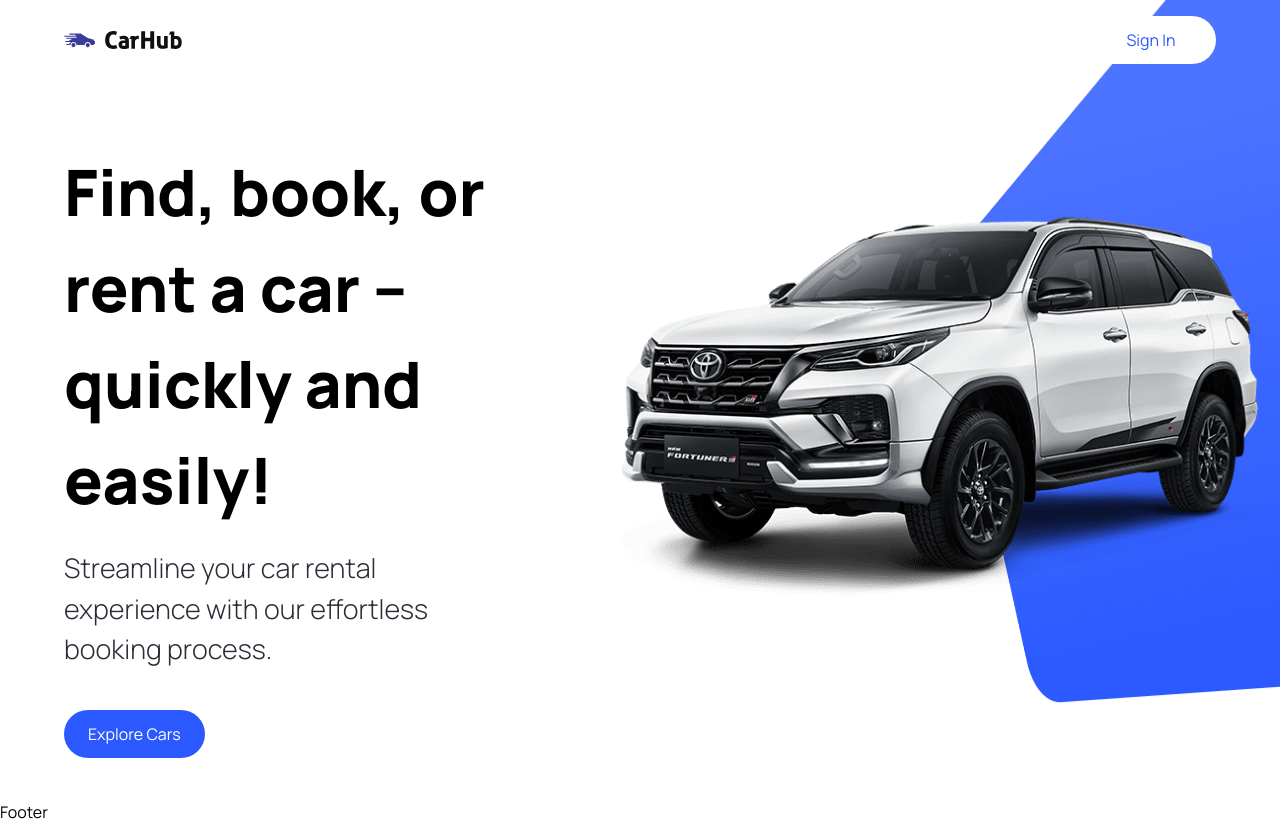
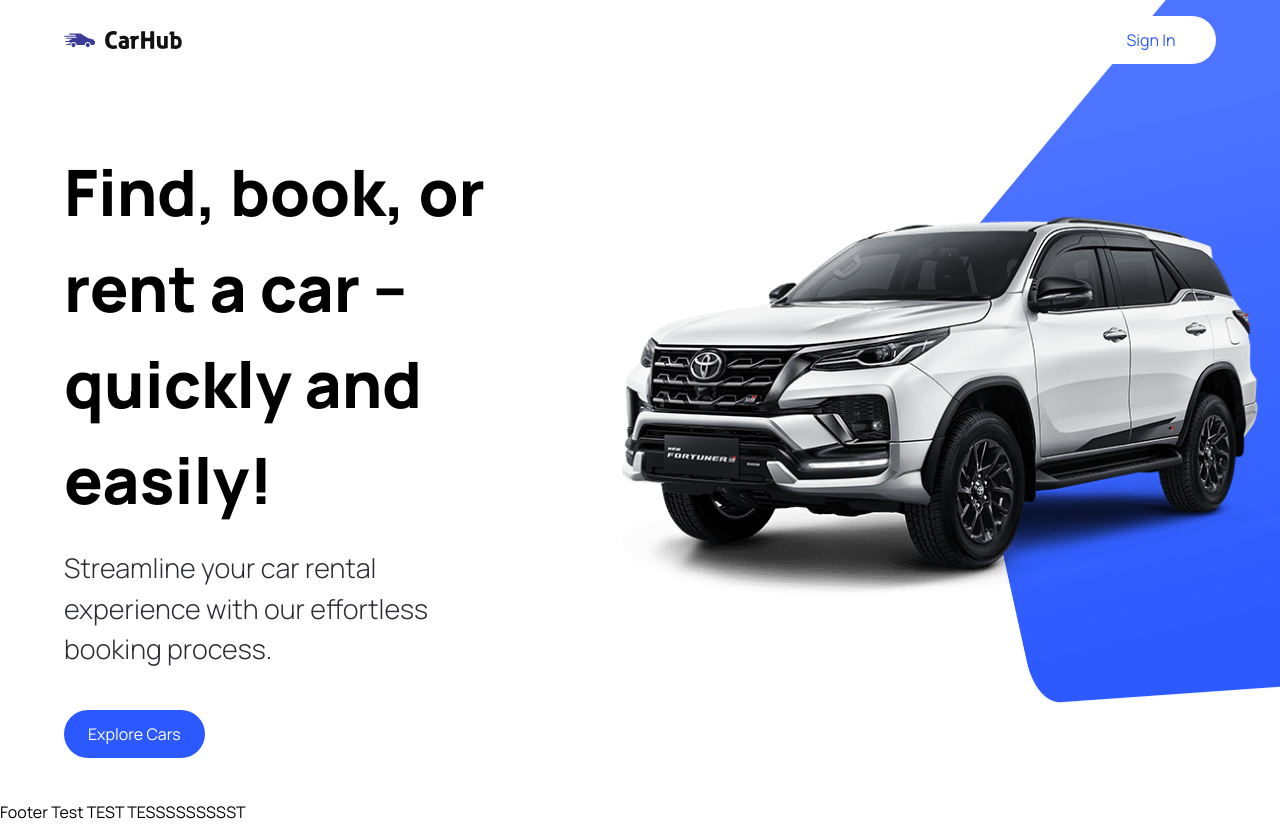
Before and after one commit to DeeRNathan95/CarRental, a Next.js app: page / in a window 1280 px wide. Built offline with nearby package versions, Linux system fonts and the light colour scheme.

Commit message:
Test commit to verify GitHub contributions

```diff
--- a/components/Footer.tsx
+++ b/components/Footer.tsx
@@ -2,7 +2,7 @@
 
 const Footer = () => {
   return (
-    <div>Footer</div>
+    <div>Footer Test TEST TESSSSSSSSST</div>
   )
 }
 
```
